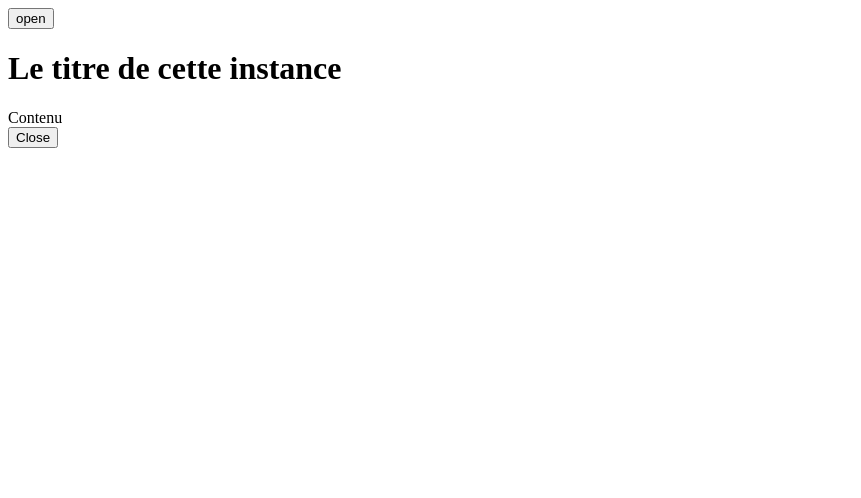
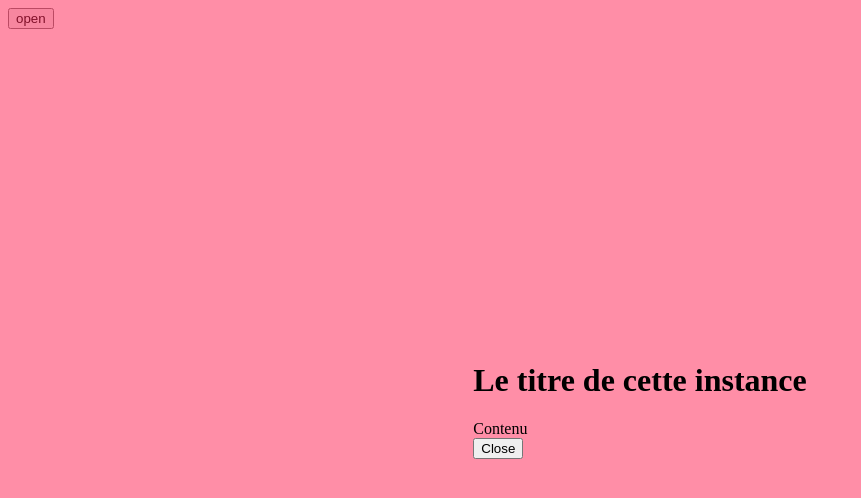
Before and after one commit to ksthiam/test-vue-cli-2020, a Vue app: page / in a window 1280 px wide. Both pictures are taken after a click on the button "open". Shown: the top 498 px of the page, without its empty margins (0-861 px from the left). Built offline with nearby package versions, Linux system fonts and the light colour scheme.

Commit message:
Commit : backdrop pour SimpleDialog

```diff
--- a/src/components/SimpleDialog.vue
+++ b/src/components/SimpleDialog.vue
@@ -1,7 +1,7 @@
 <template>
-    <div id="app">
+    <div class ="dialog-parent">
 
-
+        <div class="dialog-backdrop" v-show="visible"></div>
         <div class="dialog-window" v-show="visible">
             <header>
                 <h1>{{titre}}</h1>
@@ -44,6 +44,28 @@
     }
 </script>
 
-<style>
+<style scoped>
+    .dialog-window {
+        position: relative;
+        pointer-events: auto;
+    }
+    .dialog-parent {
+        pointer-events: none;
+        display: flex;
+        justify-content: center;
+        align-items: center;
+    }
+    .dialog-parent,
+    .dialog-backdrop {
+        position: fixed;
+        top: 0;
+        left: 0;
+        width: 100vw;
+        height: 100vh;
+    }
+    .dialog-backdrop {
+        pointer-events: auto;
+        background-color: rgba(255, 30, 80, 0.5);
+    }
 
 </style>
```
